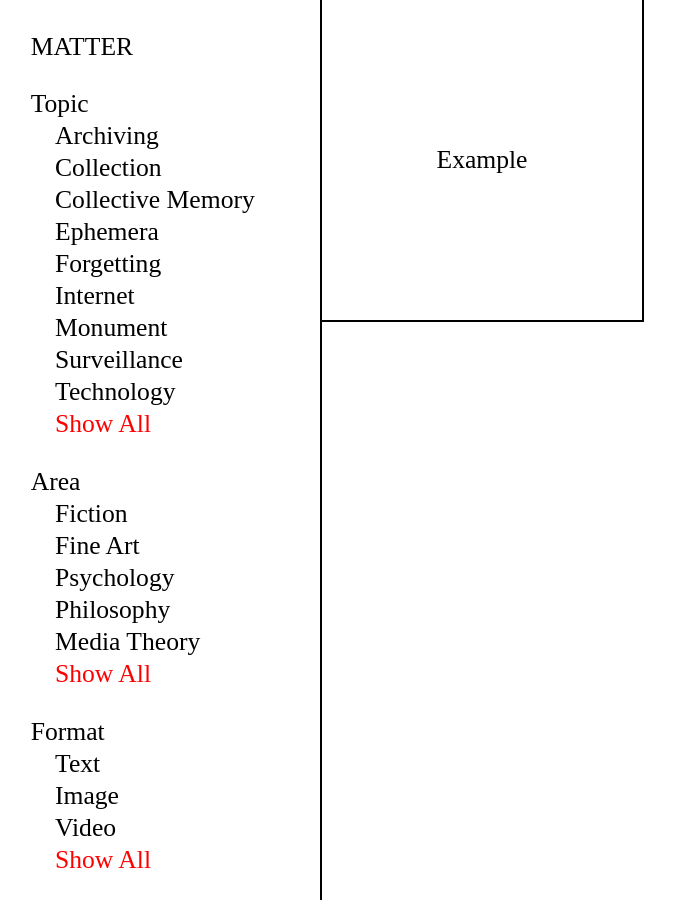
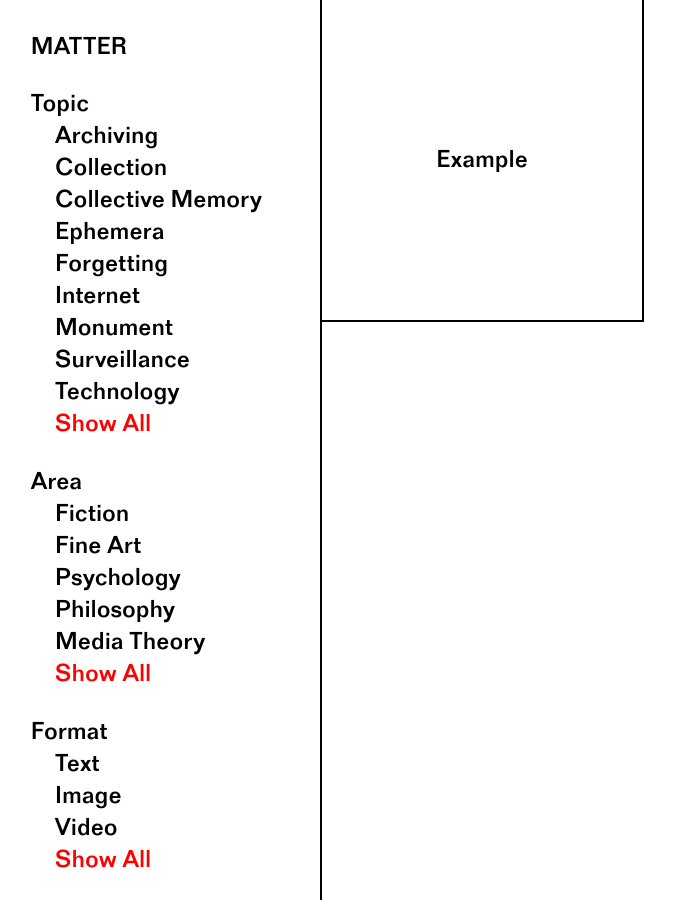
Before and after one commit to marcustyler-08/STUFF, a Jekyll site: the page built from index.html, in a window 1280 px wide. Shown: the whole page, without its empty margins (0-676 px from the left). Built offline with Jekyll 4.4.1, drawn with Linux system fonts in a browser that asks for light colours.

Commit message:
Update main.css

```diff
--- a/assets/css/main.css
+++ b/assets/css/main.css
@@ -1,8 +1,17 @@
+/* Folio-Med for body text */
 @font-face {
+    font-family: 'Folio-Med';
+    src: url('../fonts/webfonts/3679A1_0_0.eot');
+    src: url('../fonts/webfonts/3679A1_0_0.eot?#iefix') format('embedded-opentype'),
+         url('../fonts/webfonts/3679A1_0_0.woff2') format('woff2'),
+         url('../fonts/webfonts/3679A1_0_0.woff') format('woff'),
+         url('../fonts/webfonts/3679A1_0_0.ttf') format('truetype');
+}
 
-    font-family: folio-light;
+/* Folio-Light for titles */
+@font-face {
+    font-family: 'folio-light';
     src: url(../fonts/folio-light.ttf);
-
 }
 
 * {
```
